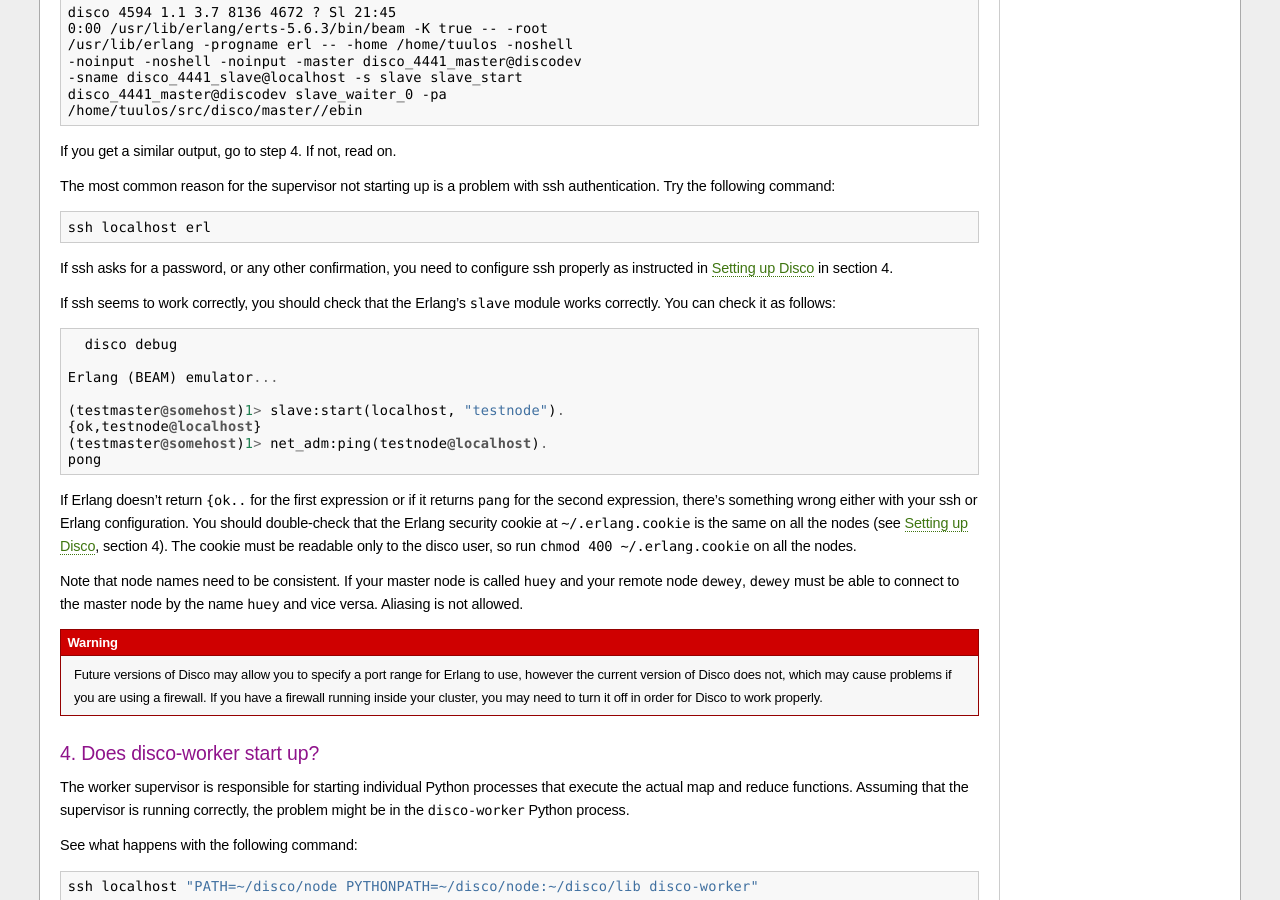
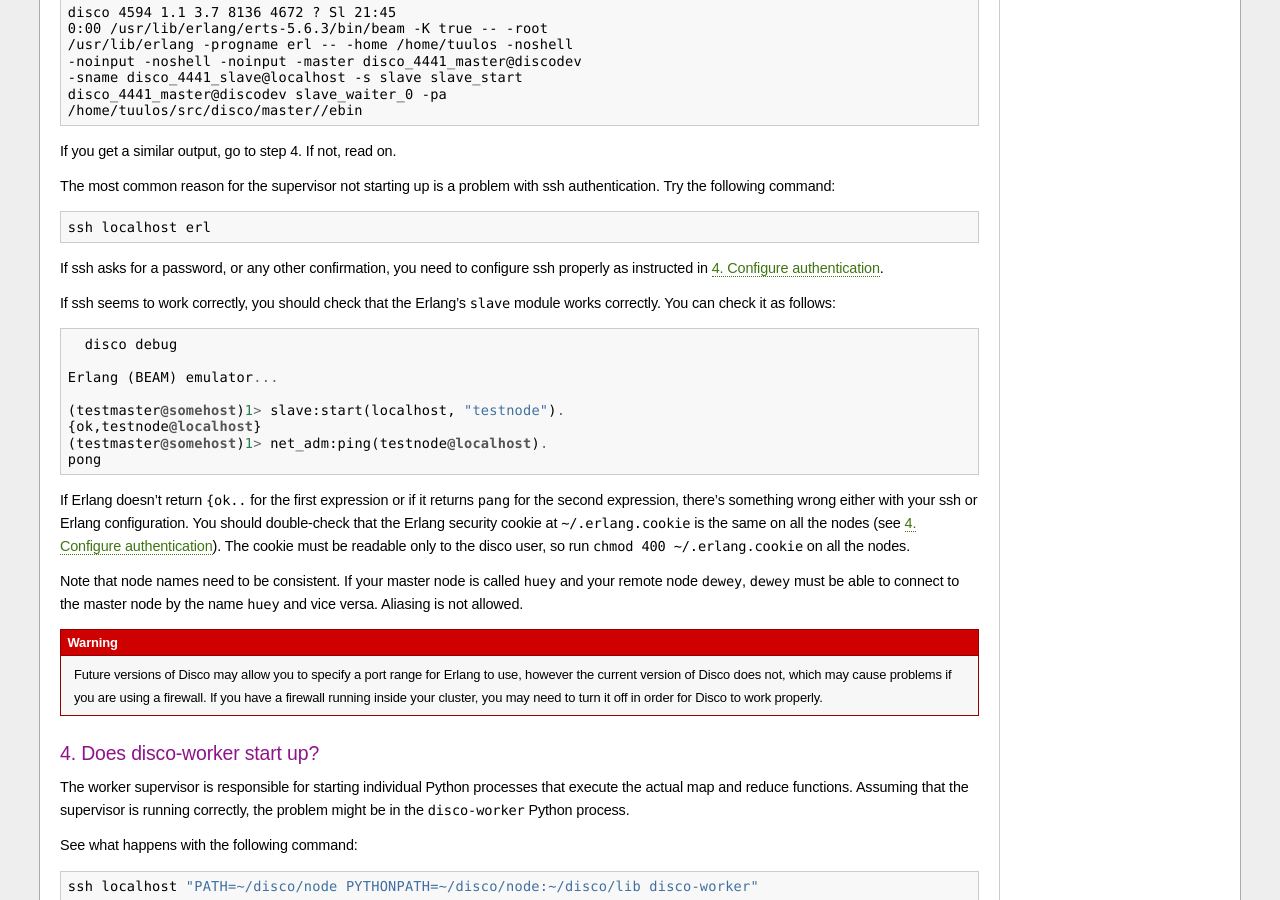
Before and after one commit to discoproject/disco, a Sphinx documentation site: the page built from doc/start/troubleshoot.rst, in a window 1280 px wide and 900 px high, scrolled down 2403 px. Built offline with Sphinx 7.4.7, drawn with Linux system fonts in a browser that asks for light colours; some of the changed text lies outside the part shown.

Commit message:
add links to docs, esp explaining erlang cookie in setup (as requested by users)

```diff
--- a/doc/start/install.rst
+++ b/doc/start/install.rst
@@ -160,13 +160,17 @@
 to any questions after the first login attempt.
 
 As the last step, if you run Disco on many machines, you need to make
-sure that all servers in the Disco cluster use the same Erlang cookie,
+sure that all servers in the Disco cluster use the same `Erlang cookie`_,
 which is used for authentication between Erlang nodes. Run the following
 command as the Disco user on the master server::
 
         scp ~/.erlang.cookie nodeX:
 
 Repeat the command for all the servers ``nodeX``.
+
+.. _Erlang cookie: http://www.erlang.org/doc/getting_started/conc_prog.html#id2264467
+
+.. _confignodes:
 
 5. Add nodes to Disco
 ---------------------
--- a/doc/start/troubleshoot.rst
+++ b/doc/start/troubleshoot.rst
@@ -119,7 +119,7 @@
 
 Do you see any boxes with black title bars on the status page (like `in
 this screenshot <../_static/screenshots/disco-main.png>`_)? If not,
-add nodes to the system as instructed in :ref:`setup`, section 5.
+add nodes to the system as instructed in :ref:`confignodes`.
 
 If adding nodes through the web interface fails, it may be a bug in
 Disco. In that case you can edit the config file manually. For instance,
@@ -164,7 +164,7 @@
         ssh localhost erl
 
 If ssh asks for a password, or any other confirmation, you need to
-configure ssh properly as instructed in :ref:`setup` in section 4.
+configure ssh properly as instructed in :ref:`configauth`.
 
 If ssh seems to work correctly, you should check that the Erlang's
 ``slave`` module works correctly. You can check it as follows::
@@ -182,7 +182,7 @@
 returns ``pang`` for the second expression, there's something wrong either
 with your ssh or Erlang configuration. You should double-check that
 the Erlang security cookie at ``~/.erlang.cookie`` is the same on all
-the nodes (see :ref:`setup`, section 4). The cookie must be readable only to the
+the nodes (see :ref:`configauth`). The cookie must be readable only to the
 disco user, so run ``chmod 400 ~/.erlang.cookie`` on all the nodes.
 
 Note that node names need to be consistent. If your master node is called
@@ -224,7 +224,7 @@
 This way you can easily see how ``disco-worker`` fails.
 
 Still no success?
-=================
+-----------------
 
 If the problem persists, or you can't get one of the steps above working,
 do not despair!
```
